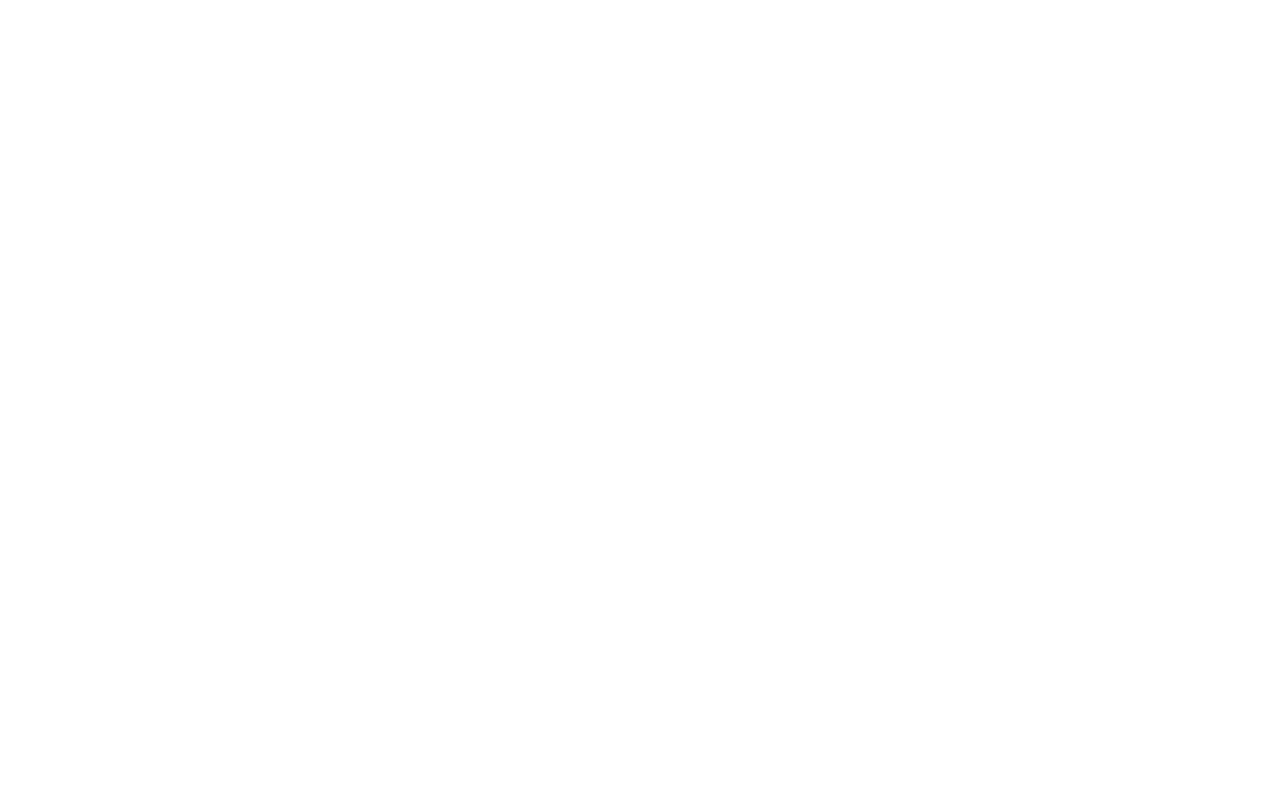
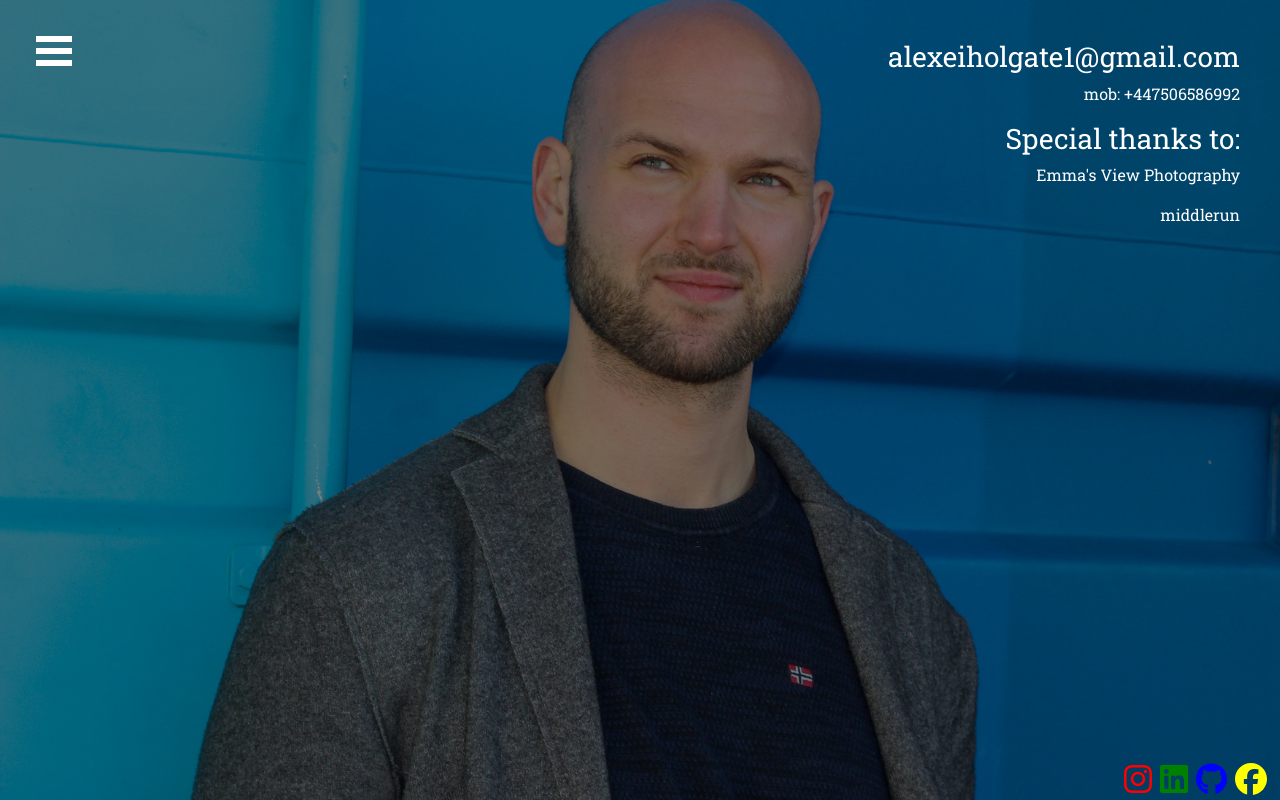
Before and after one commit to Holgenberg/holgate-automation-limited, a React (Create React App) app: page /contact in a window 1280 px wide. Before the commit this address had no page. Built offline with nearby package versions, Linux system fonts and the light colour scheme.

Commit message:
Readded Contact Component

```diff
--- a/src/App.js
+++ b/src/App.js
@@ -4,6 +4,7 @@
 import Home from './components/Home.js';
 import Portfolio from './components/Portfolio.js';
 import Skills from './components/Skills.js';
+import Contact from './components/Contact.js';
 
 function App() {
   return (
@@ -13,6 +14,7 @@
               <Route index element={<Home />}/>
               <Route exact path='/portfolio/' element={<Portfolio />} />
               <Route exact path='/skills/' element={<Skills />} />
+              <Route exact path='/contact/' element={<Contact />} />
             </Route>
         </Routes>
     </BrowserRouter>
--- /dev/null
+++ b/src/components/Contact.css
@@ -0,0 +1,32 @@
+.Contact {
+    min-height: 100%;
+    width: 100%;
+    height: auto;
+    position: fixed;
+    top: 0;
+    left: 0;
+    margin: 0;
+    padding: 0;
+    background-image: url("../images/contact_background.jpg");
+    background-position: center;
+    background-repeat: no-repeat;
+    background-size: cover;
+}
+
+.Contact-content {
+    height: 100%;
+    display: flex;
+    flex-direction: column;
+    justify-content: center;
+    align-items: center;
+    padding: 40px;
+    font-family: 'Roboto Slab', serif;
+    color: white;
+}
+
+@media (min-width: 650px ) {
+    .Contact-content {
+        align-items: flex-end;
+        justify-content: center;
+    }
+}
--- /dev/null
+++ b/src/components/Contact.js
@@ -0,0 +1,26 @@
+import React, { Component } from 'react'
+import './Contact.css'
+import SocialFollow from './SocialFollow'
+
+class Contact extends Component {
+    displayName = Contact.name
+
+    render() {
+        return (
+            <div className="Contact">
+
+                <div className="Contact-content">
+                    <h3>alexeiholgate1@gmail.com</h3>
+                    <p>mob: +447506586992</p>
+                    <h3>Special thanks to:</h3>
+                    <p>Emma's View Photography</p>
+                    <p>middlerun</p>
+                </div>
+
+                <SocialFollow />
+            </div>
+        )
+    }
+}
+
+export default Contact
--- a/src/components/Layout.js
+++ b/src/components/Layout.js
@@ -75,6 +75,7 @@
           <a id="home" href="/">Home</a>
           <a id="portfolio" href="/portfolio/">Portfolio</a>
           <a id="skills" href="/skills/">Skills</a>
+          <a id="contact" href="/contact/">Contact</a>
         </Menu>
         <Outlet />
       </>
```
Also changed, not shown: src/images/contact_background.jpg (added).
